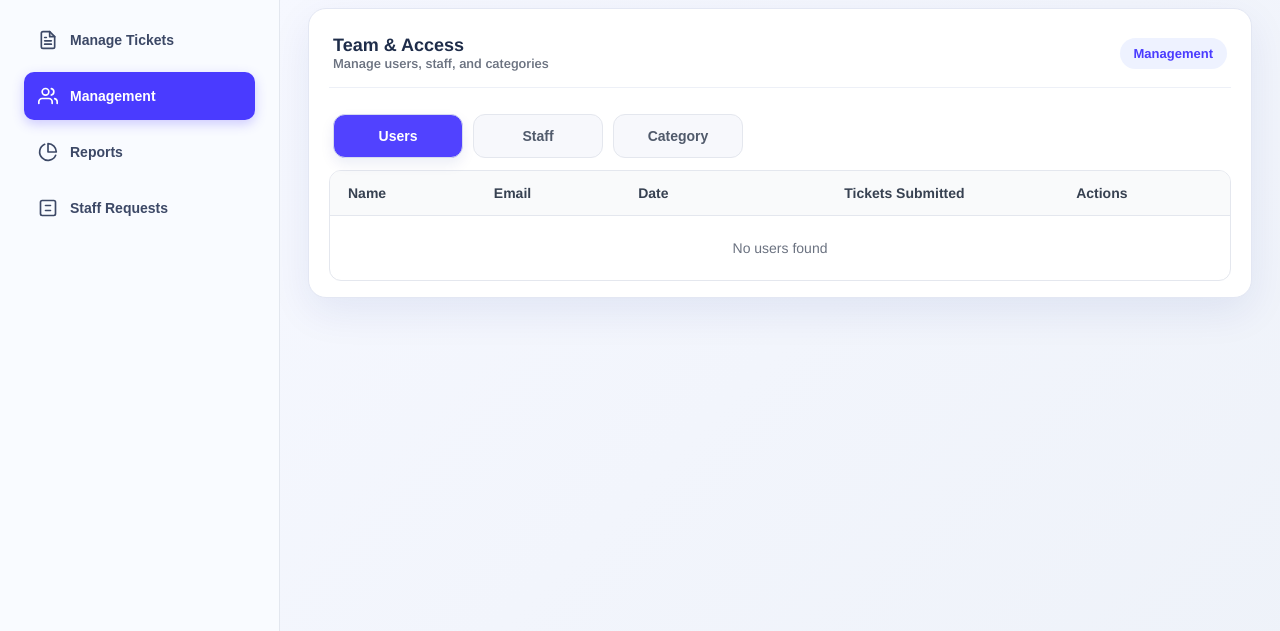
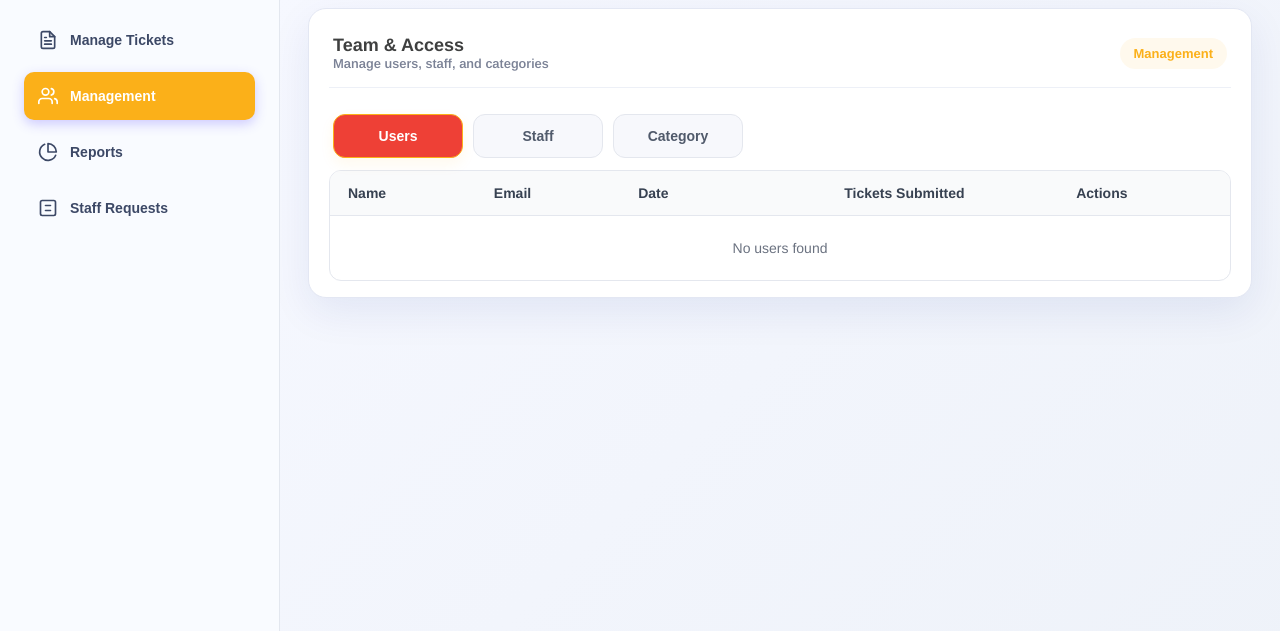
Before and after one commit to myojiii/TicketingSystem, a website: page public/admin/management.html in a window 1280 px wide. Shown: the part 90-721 px from the top of the page. Drawn offline with nearby package versions, Linux system fonts and the light colour scheme; no server answers.

Commit message:
color theme fixed

```diff
--- a/public/styles/admin-modals.css
+++ b/public/styles/admin-modals.css
@@ -149,13 +149,13 @@
 }
 
 .modal-btn.primary {
-  background: #6366f1;
+  background: #FBB019;
   color: white;
-  border-color: #6366f1;
+  border-color: #FBB019;
 }
 
 .modal-btn.primary:hover {
-  background: #4f46e5;
+  background: #EE4036;
 }
 
 .modal-btn.danger {
--- a/public/styles/admin.css
+++ b/public/styles/admin.css
@@ -3,17 +3,17 @@
 :root {
   --bg: #f5f7fb;
   --panel: #ffffff;
-  --text-strong: #1f2d4a;
+  --text-strong: #3F4040;
   --text: #3c4866;
   --muted: #7b8296;
-  --primary: #4a3bff;
-  --primary-hover: #3f34e0;
+  --primary: #FBB019;
+  --primary-hover: #EE4036;
   --border: #e3e7ef;
-  --shadow: 0 10px 30px rgba(17, 38, 146, 0.08);
+  --shadow: 0 10px 30px rgba(251, 176, 25, 0.08);
   --pill-yellow: #fceacf;
-  --pill-yellow-text: #c48921;
+  --pill-yellow-text: #FBB019;
   --pill-red: #ffe0e5;
-  --pill-red-text: #d4576b;
+  --pill-red-text: #EE4036;
   --pill-blue: #e5efff;
   --pill-blue-text: #3f7dfd;
   --pill-orange: #ffe7d6;
@@ -570,12 +570,12 @@ body {
 .primary-btn {
   background: var(--primary);
   color: #fff;
-  box-shadow: 0 4px 12px rgba(74, 59, 255, 0.2);
+  box-shadow: 0 4px 12px rgba(251, 176, 25, 0.2);
 }
 
 .primary-btn:hover {
   background: var(--primary-hover);
-  box-shadow: 0 6px 16px rgba(74, 59, 255, 0.3);
+  box-shadow: 0 6px 16px rgba(251, 176, 25, 0.3);
 }
 
 .primary-btn:active {
@@ -716,20 +716,20 @@ body {
 .mgmt-title {
   font-size: 18px;
   font-weight: 800;
-  color: #1f2d4a;
+  color: #3F4040;
 }
 
 .mgmt-subtitle {
   font-size: 13px;
-  color: #6b7280;
+  color: #7b8296;
   font-weight: 600;
 }
 
 .mgmt-pill {
   padding: 8px 14px;
   border-radius: 999px;
-  background: #eef2ff;
-  color: #4a3bff;
+  background: rgba(251, 176, 25, 0.08);
+  color: #FBB019;
   font-weight: 700;
   font-size: 13px;
 }
@@ -756,10 +756,10 @@ body {
 }
 
 .mgmt-tab.active {
-  background: #5142ff;
+  background: #EE4036;
   color: #ffffff;
-  box-shadow: 0 6px 14px rgba(17, 38, 146, 0.08);
-  border-color: #d6dbef;
+  box-shadow: 0 6px 14px rgba(251, 176, 25, 0.08);
+  border-color: var(--primary);
 }
 
 .mgmt-table-wrap {
--- a/public/styles/client.css
+++ b/public/styles/client.css
@@ -6,7 +6,7 @@
 
 body {
   font-family: "Segoe UI", Tahoma, Geneva, Verdana, sans-serif;
-  background: linear-gradient(135deg, #667eea 0%, #764ba2 100%);
+  background: linear-gradient(135deg, #FBB019 0%, #EE4036 100%);
   min-height: 100vh;
   padding: 20px;
 }
--- a/public/styles/details.css
+++ b/public/styles/details.css
@@ -3,17 +3,17 @@
 :root {
   --bg: #f5f7fb;
   --panel: #ffffff;
-  --text-strong: #1f2d4a;
+  --text-strong: #3F4040;
   --text: #3c4866;
   --muted: #7b8296;
-  --primary: #4a3bff;
-  --primary-hover: #3f34e0;
+  --primary: #FBB019;
+  --primary-hover: #EE4036;
   --border: #e3e7ef;
-  --shadow: 0 10px 30px rgba(17, 38, 146, 0.08);
+  --shadow: 0 10px 30px rgba(251, 176, 25, 0.08);
   --pill-yellow: #fceacf;
-  --pill-yellow-text: #c48921;
+  --pill-yellow-text: #FBB019;
   --pill-red: #ffe0e5;
-  --pill-red-text: #d4576b;
+  --pill-red-text: #EE4036;
   --pill-blue: #e5efff;
   --pill-blue-text: #3f7dfd;
   --pill-orange: #ffe7d6;
@@ -685,7 +685,8 @@ body {
 }
 
 .close-panel-btn:hover {
-  background: #f0f1f3;
+  background: var(--primary-hover);
+  color: #fff;
 }
 
 .close-panel-btn svg {
@@ -816,6 +817,10 @@ body {
   cursor: pointer;
 }
 
+.attach-btn:hover {
+  color: var(--primary);
+}
+
 .attach-btn svg {
   width: 16px;
   height: 16px;
@@ -827,10 +832,14 @@ body {
   min-width: 96px;
   border-radius: 10px;
   border: none;
-  background: #6765f2;
+  background: #FBB019;
   color: #fff;
   font-weight: 700;
   cursor: pointer;
+}
+
+.send-btn:hover {
+  background: #EE4036;
 }
 
 .hero-card {
@@ -1016,11 +1025,14 @@ body {
   min-width: 148px;
   border-radius: 10px;
   font-size: 14px;
-  background: #6765f2;
+  background: var(--primary);
   color: #fff;
   border: none;
   cursor: pointer;
   font-weight: 600;
+}
+.details .primary-btn:hover {
+  background: var(--primary-hover);
 }
 
 /* ========================================
--- a/public/styles/login.css
+++ b/public/styles/login.css
@@ -3,11 +3,11 @@
 :root {
   --bg: #f6f9fb;
   --card: #ffffff;
-  --text-strong: #1f2d4a;
+  --text-strong: #3F4040;
   --text: #3c4866;
   --muted: #6f7a8f;
-  --primary: #4a3bff;
-  --primary-hover: #3f34e0;
+  --primary: #FBB019;
+  --primary-hover: #EE4036;
   --border: #dfe5ef;
   --input-shadow: 0 6px 16px rgba(0, 0, 0, 0.05);
   --facebook: #1877f2;
--- a/public/styles/staff.css
+++ b/public/styles/staff.css
@@ -3,17 +3,17 @@
 :root {
   --bg: #f5f7fb;
   --panel: #ffffff;
-  --text-strong: #1f2d4a;
+  --text-strong: #3F4040;
   --text: #3c4866;
   --muted: #7b8296;
-  --primary: #4a3bff;
-  --primary-hover: #3f34e0;
+  --primary: #FBB019;
+  --primary-hover: #EE4036;
   --border: #e3e7ef;
-  --shadow: 0 10px 30px rgba(17, 38, 146, 0.08);
+  --shadow: 0 10px 30px rgba(251, 176, 25, 0.08);
   --pill-yellow: #fceacf;
-  --pill-yellow-text: #c48921;
+  --pill-yellow-text: #FBB019;
   --pill-red: #ffe0e5;
-  --pill-red-text: #d4576b;
+  --pill-red-text: #EE4036;
   --pill-blue: #e5efff;
   --pill-blue-text: #3f7dfd;
   --pill-orange: #ffe7d6;
@@ -580,7 +580,8 @@ body {
 }
 
 .dropdown-item:hover {
-  background: #f5f7fb;
+  background: #FBB019;
+  color: #fff;
 }
 
 .dropdown-empty {
@@ -696,7 +697,8 @@ body {
 
 .ghost-btn:hover {
   border-color: #cbd6ed;
-  background: #eef3ff;
+  background: #FBB019;
+  color: #fff;
 }
 
 .ghost-btn svg {
```
